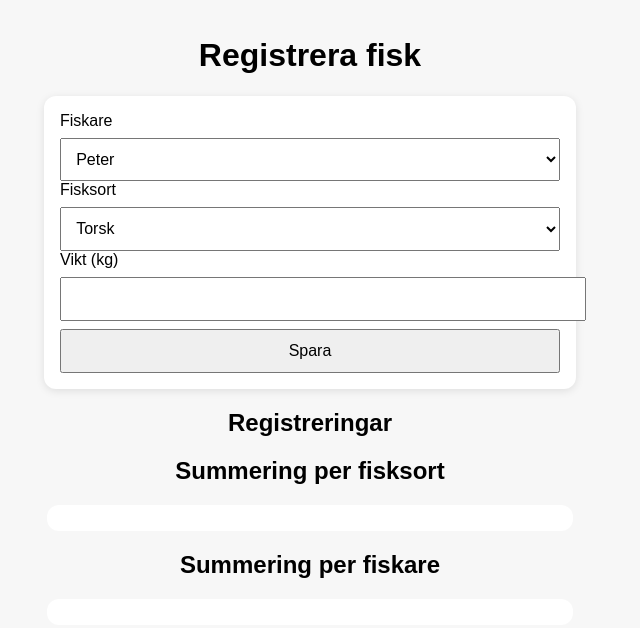
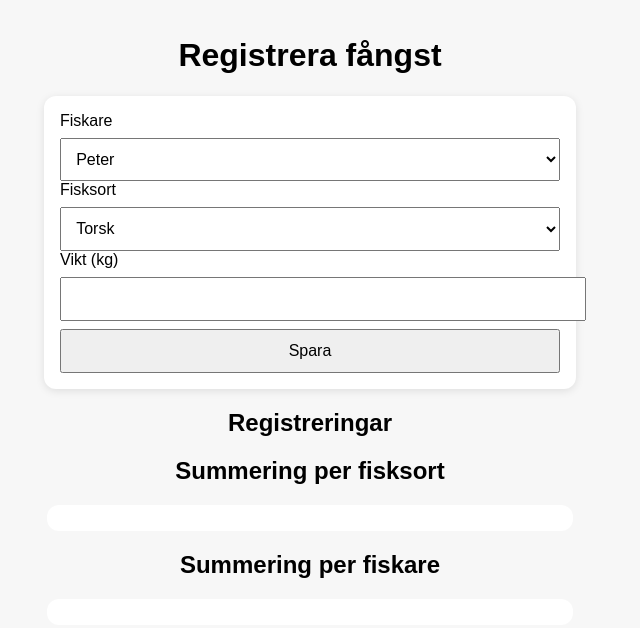
Before and after one commit to Extpela/fiskapp, a website: page public/index.html in a window 1280 px wide. Shown: the whole page, without its empty margins (330-970 px from the left). Drawn offline with Linux system fonts and the light colour scheme; no server answers.

Commit message:
Add files via upload

```diff
--- a/public/index.html
+++ b/public/index.html
@@ -3,7 +3,7 @@
 <head>
   <meta charset="UTF-8" />
   <meta name="viewport" content="width=device-width, initial-scale=1" />
-  <title>Fiskregistrering</title>
+  <title>Söröya 2025</title>
   <style>
     body {
       font-family: sans-serif;
@@ -81,7 +81,7 @@
   </style>
 </head>
 <body>
-  <h1>Registrera fisk</h1>
+  <h1>Registrera fångst</h1>
   <form id="fiskForm">
     <input type="hidden" id="redigerarIndex" value="">
     <label>Fiskare</label>
```
